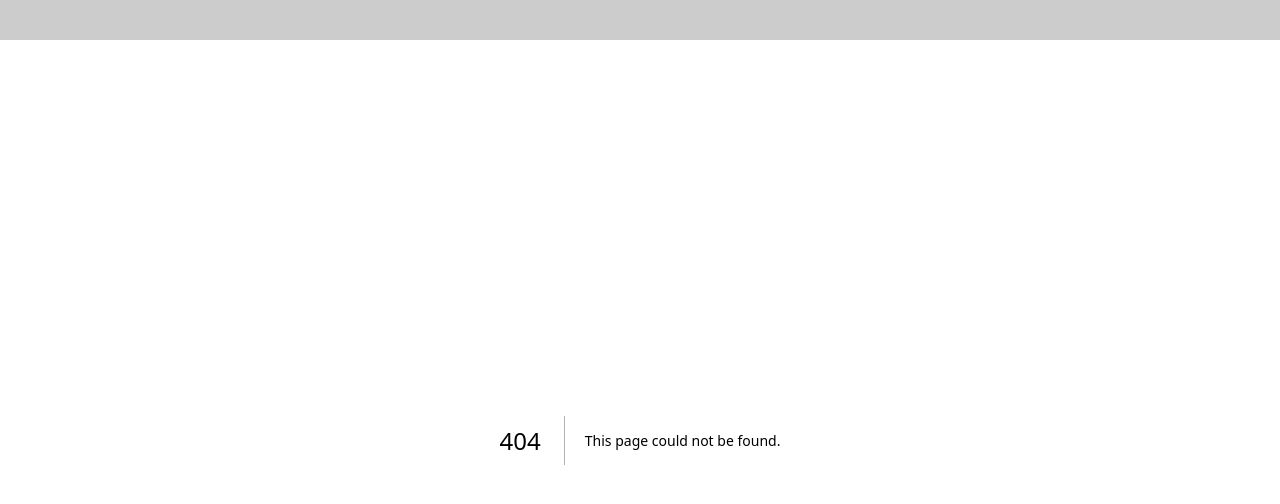
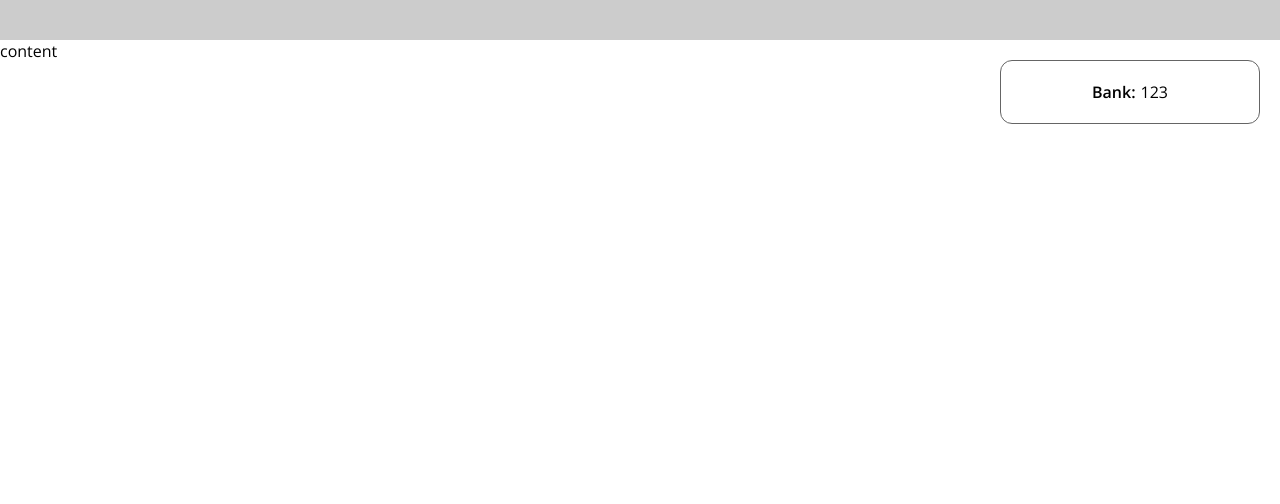
Before and after one commit to alexgred/18xx-app, a Next.js app: page /1862 in a window 1280 px wide. Before the commit this address had no page. Shown: the top 504 px of the page. Built offline with nearby package versions, Linux system fonts and the light colour scheme.

Commit message:
Added layout

```diff
--- /dev/null
+++ b/app/1862/page.module.css
@@ -0,0 +1,17 @@
+.layout {
+  display: flex;
+  flex-direction: row;
+  flex-wrap: nowrap;
+  align-content: flex-start;
+  justify-content: space-between;
+}
+
+.main {
+  display: block;
+  flex: 1 1 auto;
+}
+
+.side {
+  width: 300px;
+  padding: var(--container-padding);
+}
--- /dev/null
+++ b/app/1862/page.tsx
@@ -0,0 +1,13 @@
+import Bank from '@/components/Bank/Bank';
+import styles from './page.module.css';
+
+export default function Page1862() {
+  return (
+    <div className={styles.layout}>
+      <div className={styles.main}>content</div>
+      <div className={styles.side}>
+        <Bank />
+      </div>
+    </div>
+  );
+}
--- a/app/globals.css
+++ b/app/globals.css
@@ -1,6 +1,9 @@
 :root {
   --max-width: 1200px;
   --border-radius: 12px;
+  --container-padding: 20px;
+
+  --color-border: #656565;
 }
 
 @media (prefers-color-scheme: dark) {
--- /dev/null
+++ b/components/Bank/Bank.module.css
@@ -0,0 +1,18 @@
+.bank {
+  display: flex;
+  flex-direction: row;
+  flex-wrap: nowrap;
+  align-content: center;
+  justify-content: center;
+  border: 1px solid var(--color-border);
+  border-radius: var(--border-radius);
+  padding: var(--container-padding);
+}
+
+.title {
+  font-weight: 600;
+}
+
+.value {
+  margin-left: 5px;
+}
--- /dev/null
+++ b/components/Bank/Bank.tsx
@@ -0,0 +1,14 @@
+'use client';
+
+import styles from './Bank.module.css';
+
+export default function Bank() {
+  return (
+    <div className={styles.bank}>
+      <div>
+        <span className={styles.title}>Bank:</span>
+        <span className={styles.value}>123</span>
+      </div>
+    </div>
+  );
+}
--- a/components/Header/Header.tsx
+++ b/components/Header/Header.tsx
@@ -1,5 +1,7 @@
 import styles from './Header.module.css';
 
 export default function Header() {
-  return <header className={styles.header}></header>;
+  return (
+    <header className={styles.header} />
+  );
 }
--- a/package.json
+++ b/package.json
@@ -18,5 +18,8 @@
     "react": "18.2.0",
     "react-dom": "18.2.0",
     "typescript": "5.2.2"
+  },
+  "devDependencies": {
+    "eslint-config-airbnb": "^19.0.4"
   }
 }
```
Also changed, not shown: .eslintrc.json, app/1862/stats/page.medule.css (added), app/1862/stats/page.tsx (added), 1 other file (tests, documents, lock files or other folders).
